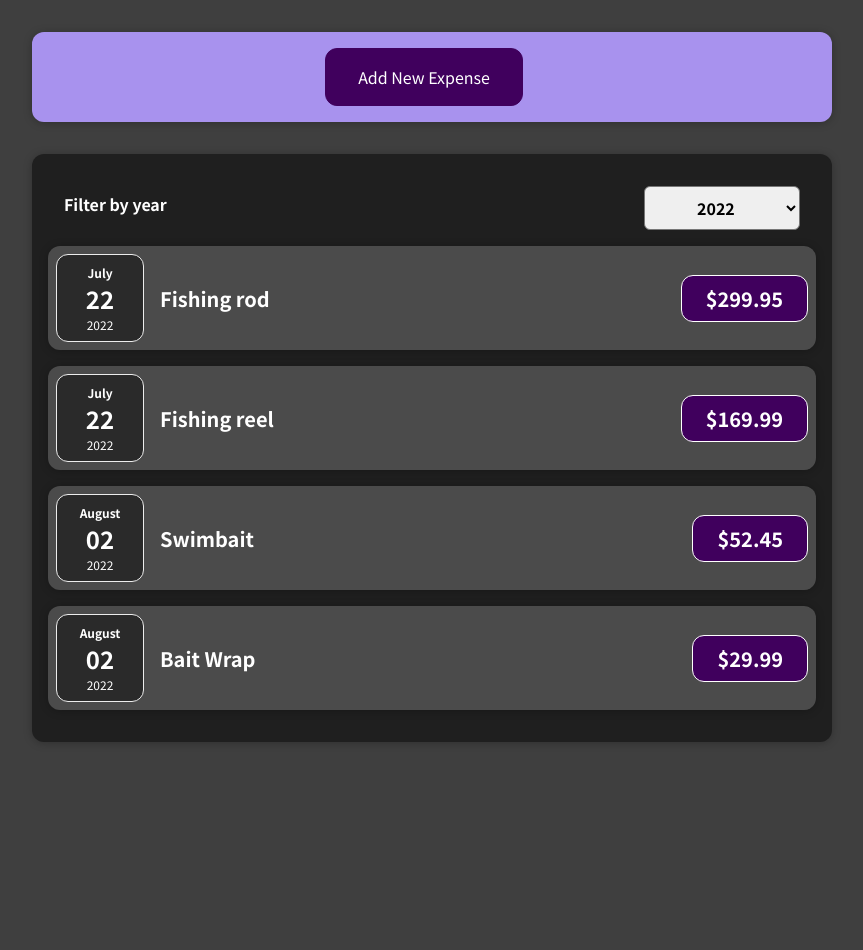
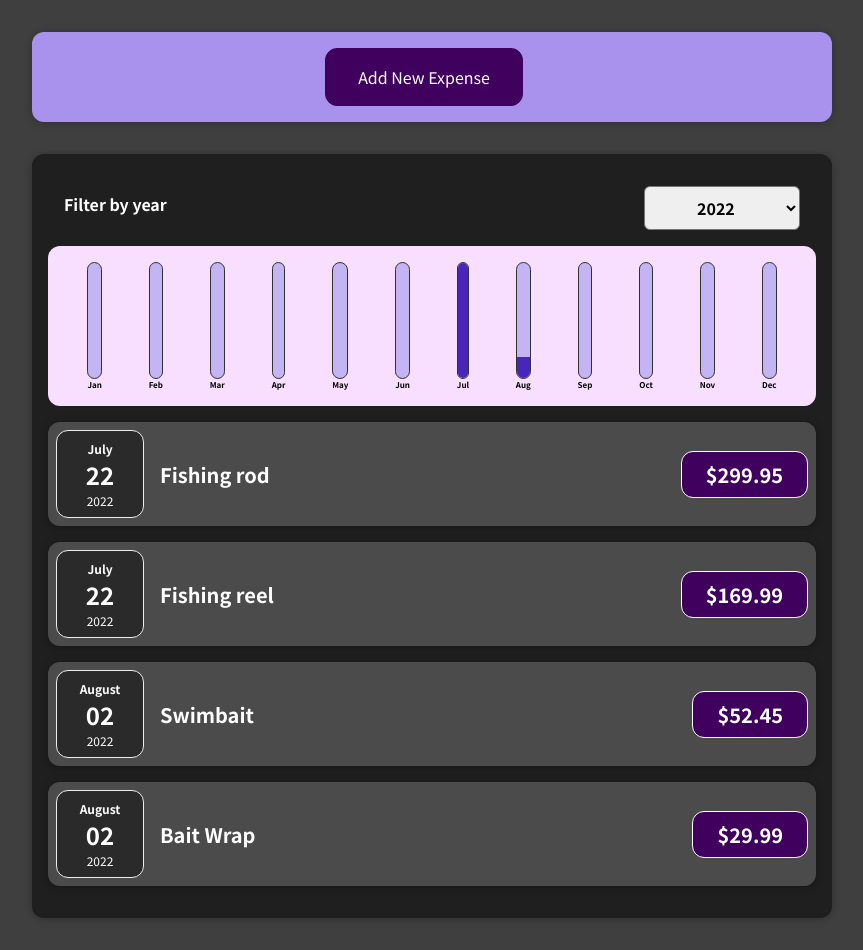
Before and after one commit to Sarguello12/expense-tracker, a React (Create React App) app: page / in a window 1280 px wide. Shown: the whole page, without its empty margins (208-1071 px from the left). Before the commit the page ends 800 px from the top, so only its background shows below. Built offline with nearby package versions, Linux system fonts and the light colour scheme.

Commit message:
feat: added Chart to visualize amount of expenses per month

```diff
--- /dev/null
+++ b/src/components/Chart/Chart.css
@@ -0,0 +1,9 @@
+.chart {
+  padding: 1rem;
+  border-radius: 12px;
+  background-color: #f8dfff;
+  text-align: center;
+  display: flex;
+  justify-content: space-around;
+  height: 10rem;
+}
--- /dev/null
+++ b/src/components/Chart/Chart.js
@@ -0,0 +1,23 @@
+import React from "react";
+import ChartBar from "./ChartBar";
+import "./Chart.css";
+
+const Chart = (props) => {
+  const dataPointValues = props.dataPoints.map((dataPoint) => dataPoint.value);
+  const totalMax = Math.max(...dataPointValues);
+
+  return (
+    <div className="chart">
+      {props.dataPoints.map((dataPoint) => (
+        <ChartBar
+          key={dataPoint.label}
+          value={dataPoint.value}
+          maxValue={totalMax}
+          label={dataPoint.label}
+        />
+      ))}
+    </div>
+  );
+};
+
+export default Chart;
--- /dev/null
+++ b/src/components/Chart/ChartBar.css
@@ -0,0 +1,30 @@
+.chart-bar {
+  height: 100%;
+  display: flex;
+  flex-direction: column;
+  align-items: center;
+}
+
+.chart-bar__inner {
+  height: 100%;
+  width: 100%;
+  border: 1px solid #313131;
+  border-radius: 12px;
+  background-color: #c3b4f3;
+  overflow: hidden;
+  display: flex;
+  flex-direction: column;
+  justify-content: flex-end;
+}
+
+.chart-bar__fill {
+  background-color: #4826b9;
+  width: 100%;
+  transition: all 0.3s ease-out;
+}
+
+.chart-bar__label {
+  font-weight: bold;
+  font-size: 0.5rem;
+  text-align: center;
+}
--- /dev/null
+++ b/src/components/Chart/ChartBar.js
@@ -0,0 +1,21 @@
+import React from "react";
+import "./ChartBar.css";
+
+const ChartBar = (props) => {
+  let barHeight = "0%";
+
+  if (props.maxValue > 0) {
+    barHeight = Math.round((props.value / props.maxValue) * 100) + "%";
+  }
+
+  return (
+    <div className="chart-bar">
+      <div className="chart-bar__inner">
+        <div className="chart-bar__fill" style={{ height: barHeight }}></div>
+      </div>
+      <div className="chart-bar__label">{props.label}</div>
+    </div>
+  );
+};
+
+export default ChartBar;
--- a/src/components/Expenses/Expenses.js
+++ b/src/components/Expenses/Expenses.js
@@ -2,6 +2,7 @@
 import ExpensesList from "./ExpensesList";
 import Card from "../UI/Card";
 import ExpenseFilter from "./ExpenseFilter";
+import ExpensesChart from "./ExpensesChart";
 import "./Expenses.css";
 
 // useState uses an array of 2 varibales to allow interaction
@@ -19,6 +20,7 @@
   return (
     <Card className="expenses">
       <ExpenseFilter selected={filterYear} onFilterByYear={filterYearHandler} />
+      <ExpensesChart expenses={filteredExpenses} />
       <ExpensesList items={filteredExpenses} />
     </Card>
   );
--- /dev/null
+++ b/src/components/Expenses/ExpensesChart.js
@@ -0,0 +1,28 @@
+import React from "react";
+import Chart from "../Chart/Chart";
+
+const ExpensesChart = (props) => {
+  const chartDataPoints = [
+    { label: "Jan", value: 0 },
+    { label: "Feb", value: 0 },
+    { label: "Mar", value: 0 },
+    { label: "Apr", value: 0 },
+    { label: "May", value: 0 },
+    { label: "Jun", value: 0 },
+    { label: "Jul", value: 0 },
+    { label: "Aug", value: 0 },
+    { label: "Sep", value: 0 },
+    { label: "Oct", value: 0 },
+    { label: "Nov", value: 0 },
+    { label: "Dec", value: 0 },
+  ];
+
+  for (const expense of props.expenses) {
+    const expenseMonth = expense.date.getMonth();
+    chartDataPoints[expenseMonth].value += expense.amount;
+  }
+
+  return <Chart dataPoints={chartDataPoints} />;
+};
+
+export default ExpensesChart;
--- a/src/components/NewExpenses/ExpenseForm.css
+++ b/src/components/NewExpenses/ExpenseForm.css
@@ -22,5 +22,6 @@
 }
 
 .new-expense__actions {
+  margin-top: 10px;
   text-align: right;
 }
--- a/src/components/NewExpenses/ExpenseForm.js
+++ b/src/components/NewExpenses/ExpenseForm.js
@@ -59,7 +59,7 @@
 
     const expenseData = {
       title: enteredTitle,
-      amount: enteredAmount,
+      amount: +enteredAmount,
       date: new Date(enteredDate),
     };
 
--- a/src/components/NewExpenses/NewExpense.js
+++ b/src/components/NewExpenses/NewExpense.js
@@ -22,6 +22,8 @@
     setIsEditing(false);
   };
 
+  // using the and (&&) operator as a conditional: if the first condition is met and there is not a value the operator
+  // will return the second condition
   return (
     <div className="new-expense">
       {!isEditing && (
```
